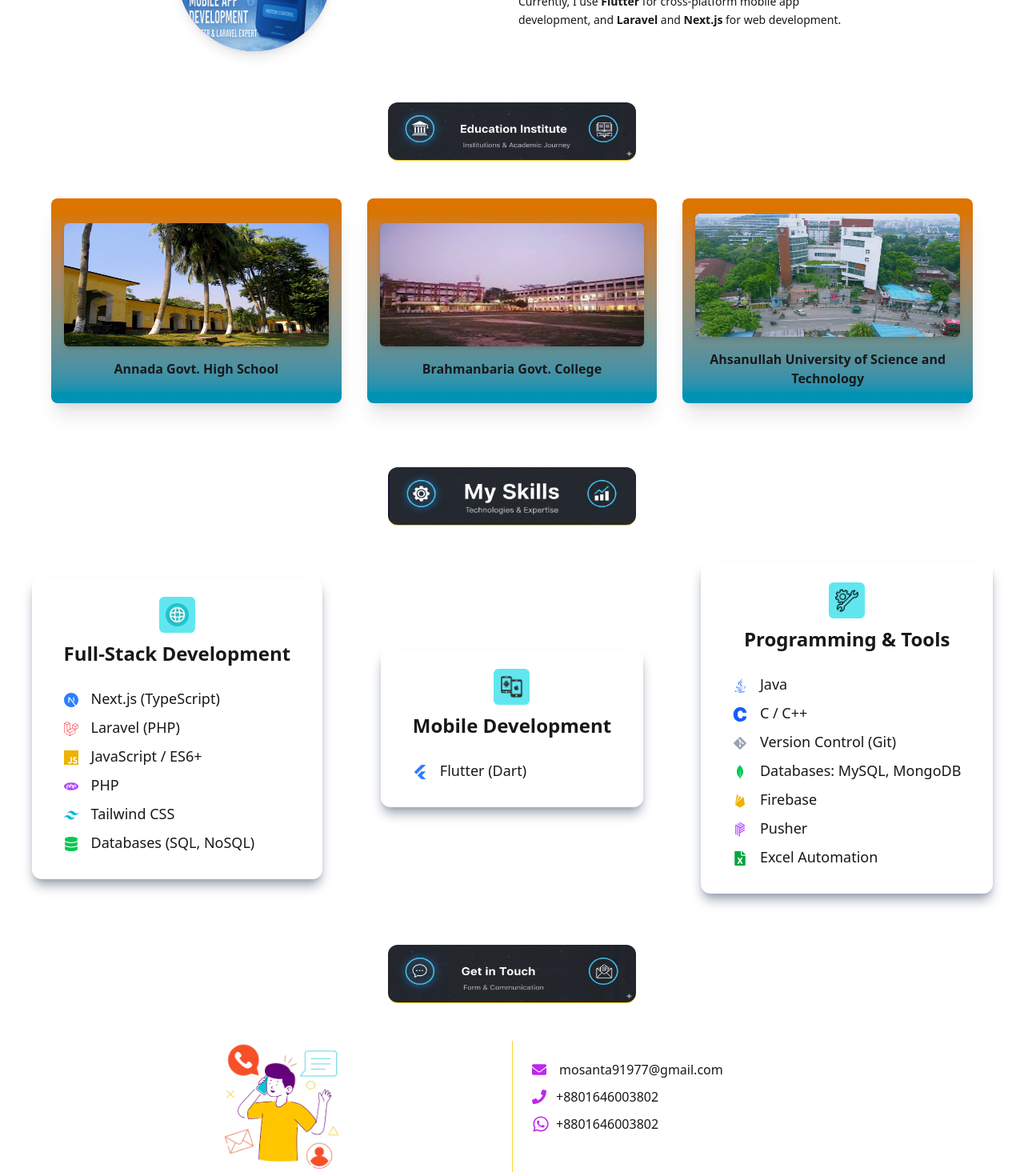
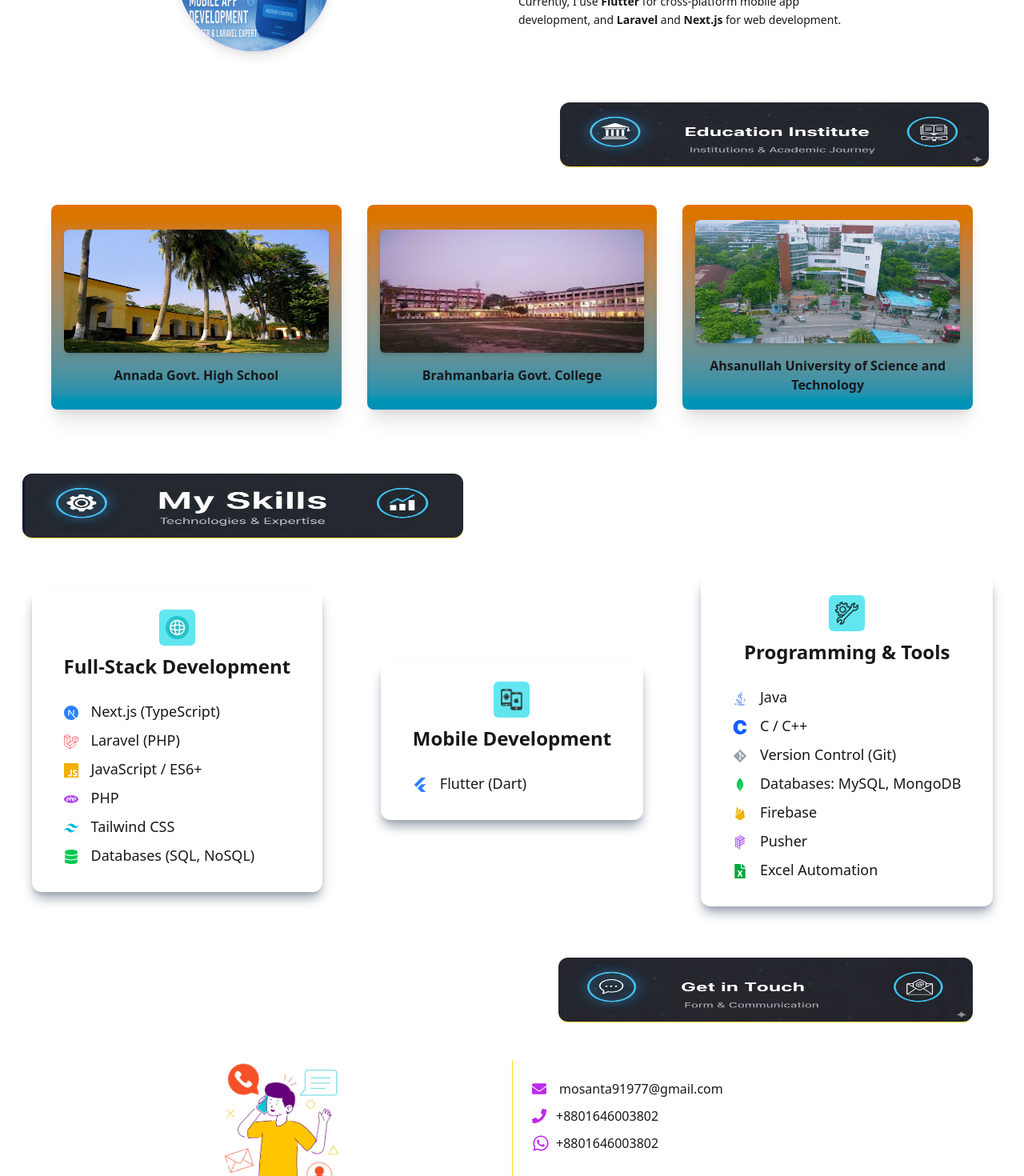
Before and after one commit to shanto-0011/shanto-portfolio, a Next.js app: page / in a window 1280 px wide. Shown: the part 240-1710 px from the top of the page at 80% size. Built offline with nearby package versions, Linux system fonts and the light colour scheme; what @radix-ui/themes would draw is missing.

Commit message:
change position leveling

```diff
--- a/app/components/EduSection.tsx
+++ b/app/components/EduSection.tsx
@@ -12,13 +12,13 @@ const EducationSection = () => {
         flex flex-col items-center justify-center
       "
     >
-      <div className="text-center mb-12  ">
+      <div className="text-center mb-12  flex justify-end w-full">
         <Image
           src="/images/institute.png"
-          alt="My Skills Header"
+          alt="Institute Header"
           width={310}
           height={18}
-          className="mx-auto max-h-18  max-w-[310] rounded-[12px] shadow-2xs shadow-amber-300"
+          className=" max-h-20  max-w-[400] md:w-[45%] rounded-[12px] shadow-2xs shadow-amber-300"
           priority
         />
       </div>
--- a/app/components/SkillSection.tsx
+++ b/app/components/SkillSection.tsx
@@ -37,13 +37,13 @@ const SkillsSection = () => {
   return (
     <section id="skills" className="py-8 ">
       <div className="container mx-auto px-4">
-        <div className="text-center mb-12  ">
+        <div className="text-center mb-12  flex justify-start w-full">
           <Image
             src="/images/skills.png"
             alt="My Skills Header"
             width={310}
             height={18}
-            className="mx-auto max-h-18  max-w-[310] rounded-[12px] shadow-2xs shadow-amber-300"
+            className=" max-h-20  max-w-[400] md:w-[45%]  rounded-[12px] shadow-2xs shadow-amber-300"
             priority
           />
         </div>
--- a/app/components/contact.tsx
+++ b/app/components/contact.tsx
@@ -20,13 +20,13 @@ ContactSectionProps) => {
   return (
     <section className="w-full py-8  px-4 md:px-8 ">
       <div className="max-w-6xl mx-auto ">
-        <div className="text-center mb-12  ">
+        <div className="text-center mb-12  flex justify-end w-full">
           <Image
             src="/images/communication.png"
-            alt="My Skills Header"
+            alt="Contact Header"
             width={310}
             height={18}
-            className="mx-auto max-h-18  max-w-[310] rounded-[12px] shadow-2xs shadow-amber-300"
+            className=" max-h-20  max-w-[400] md:w-[45%]  rounded-[12px] shadow-2xs shadow-amber-300"
             priority
           />
         </div>
```
Also changed, not shown: app/components/AboutSection.tsx (deleted).
